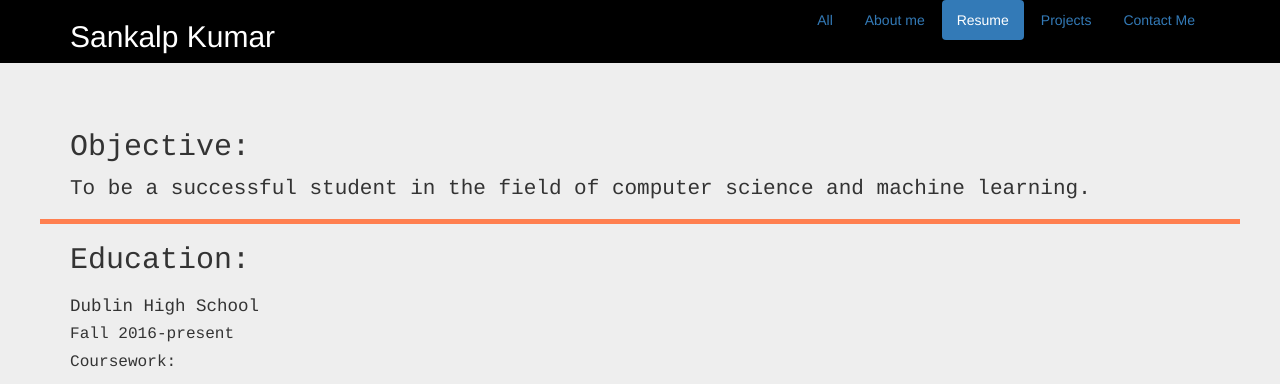
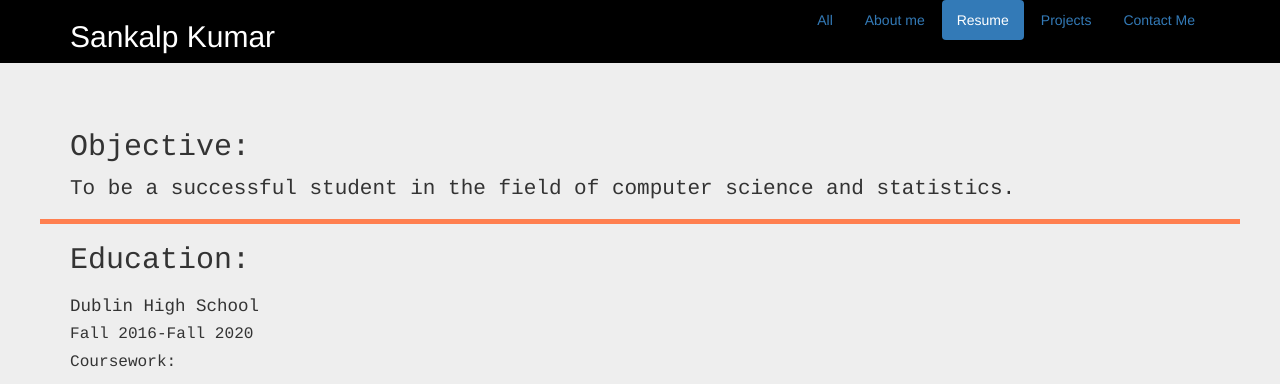
Before and after one commit to SankalpK1/portfolio, a plain HTML site: page Kumar_Resume.html in a window 1280 px wide. Shown: the top 384 px of the page. Drawn offline with Linux system fonts and the light colour scheme.

Commit message:
Update Kumar_Resume.html

```diff
--- a/Kumar_Resume.html
+++ b/Kumar_Resume.html
@@ -24,7 +24,7 @@
                     <h2 class="col-sm-2">Objective:</h2>
                 </div>
                 <div>
-                    <p>To be a successful student in the field of computer science and machine learning.</p>
+                    <p>To be a successful student in the field of computer science and statistics.</p>
                 </div>
             </div>
             <div class="rectangleSSS container">
@@ -35,7 +35,7 @@
                 </div>
                 <div>
                     <h4 class="fontsizelistSSS">Dublin High School</h4>
-                    <h6 class="fontsizelistXSSS">Fall 2016-present</h6>
+                    <h6 class="fontsizelistXSSS">Fall 2016-Fall 2020</h6>
                     <h5 class="fontsizelistXSSS">Coursework:</h5>
                     <ul class="fontsizelistSSS">
                         <li>Algebra 2 w/trig</li>
```
